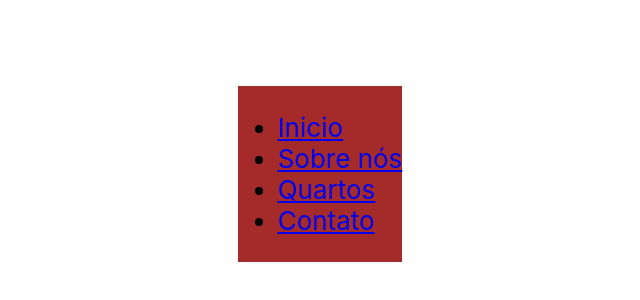
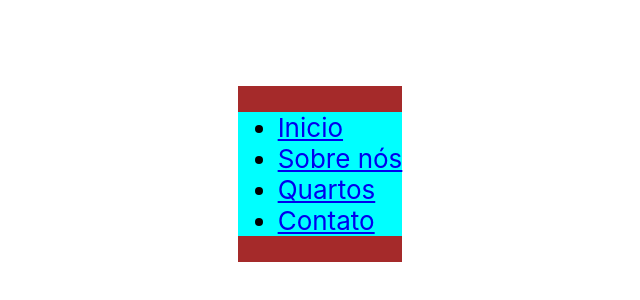
Before and after one commit to LuisFernando10/litoral-hotel-react, a React (Create React App) app: page / in a window 1280 px wide. Shown: the part 226-526 px from the top of the page, without its empty margins (320-960 px from the left). Built offline with nearby package versions, Linux system fonts and the light colour scheme.

Commit message:
Styles for Header component was created

```diff
--- a/src/components/common/Header/index.tsx
+++ b/src/components/common/Header/index.tsx
@@ -1,9 +1,11 @@
 import { Link } from "react-router-dom";
 import { pages } from "../../../constants";
 
+import "./styles.scss";
+
 const Header = () => {
   return (
-    <header>
+    <header className="header-container">
       <nav>
         <ul>
           <li>
--- a/src/components/common/Header/styles.scss
+++ b/src/components/common/Header/styles.scss
@@ -0,0 +1,3 @@
+.header-container {
+  background-color: aqua;
+}
```
